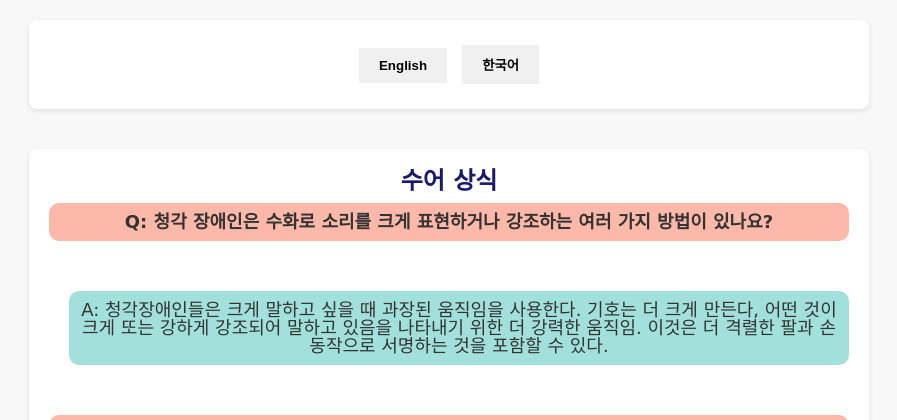
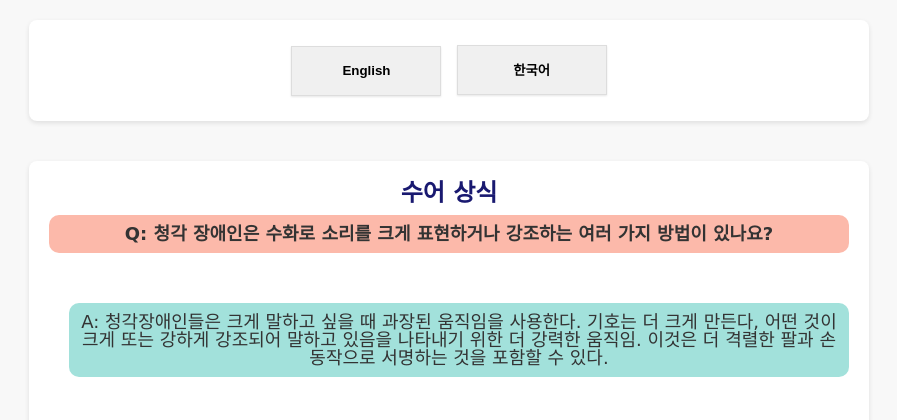
Before and after one commit to MUNSEONGEUN/ETA, a Django app: page / in a window 1280 px wide. Shown: the part 704-1124 px from the top of the page, without its empty margins (191-1088 px from the left). Run offline with Django 5.2, Linux system fonts and the light colour scheme; parts of the project's set-up code (start-up, migrations or seed data) failed here and were passed over.

Commit message:
.css 수정
- learning.css 버튼 효과 수정
- learning.css 위치 가운데로 오도록 수정
- main.css 번역 버튼 테두리 수정

```diff
--- a/static/css/main.css
+++ b/static/css/main.css
@@ -129,9 +129,13 @@ font-weight: bold;
     color: black;
     padding: 10px 20px;
     background-color: #f0f0f0;
-    border: none;
+    border: 1px solid #ddd;
     margin: 5px;
     cursor: pointer;
+    transition: background-color 0.3s ease; /* 배경색 변경 시 부드러운 전환 효과 */
+    box-shadow: 0 1px 2px rgba(0, 0, 0, 0.1); /* 시펑 효과 추가 */
+    min-width: 150px; /* 최소 너비 지정 */
+    min-height: 50px; /* 최소 높이 지정 */
 }
 .info-container button:hover {
     background-color: #ddd;
```
Also changed, not shown: static/css/learnging.css (+16 -1 lines).
